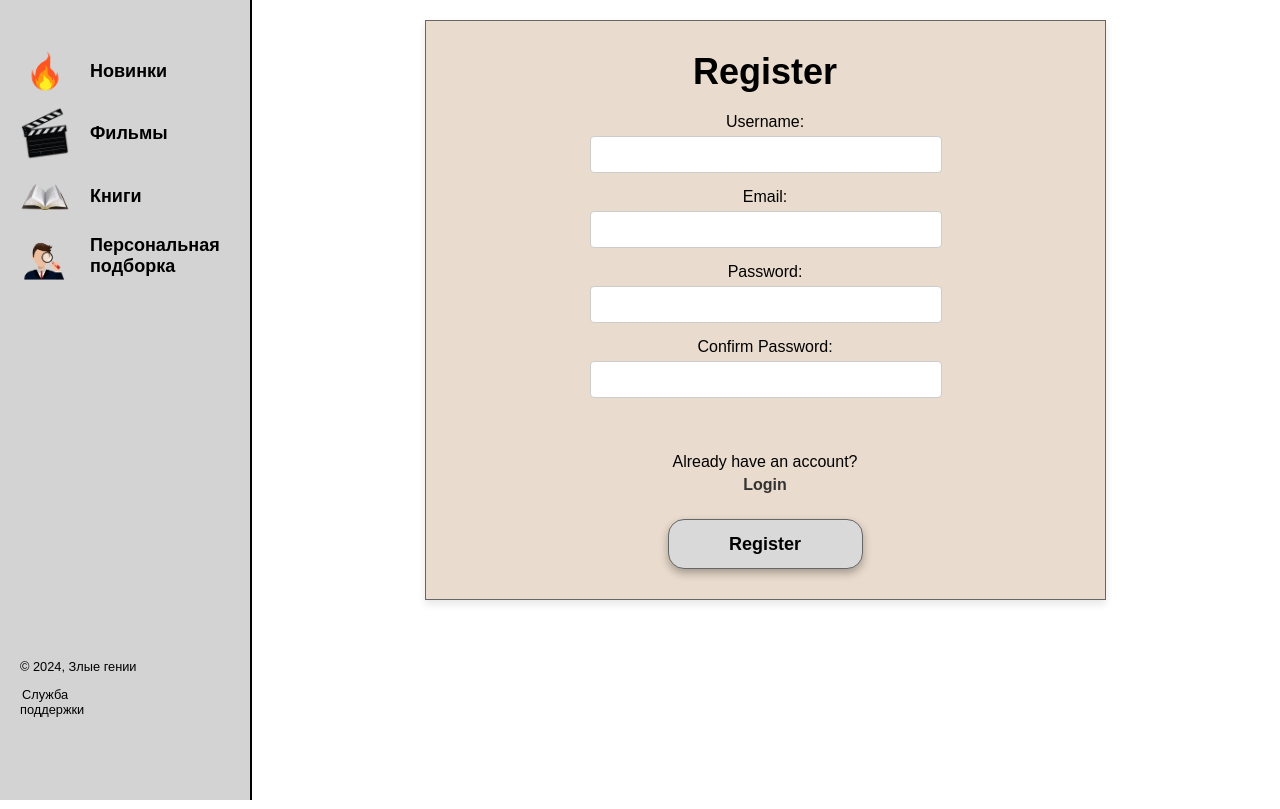
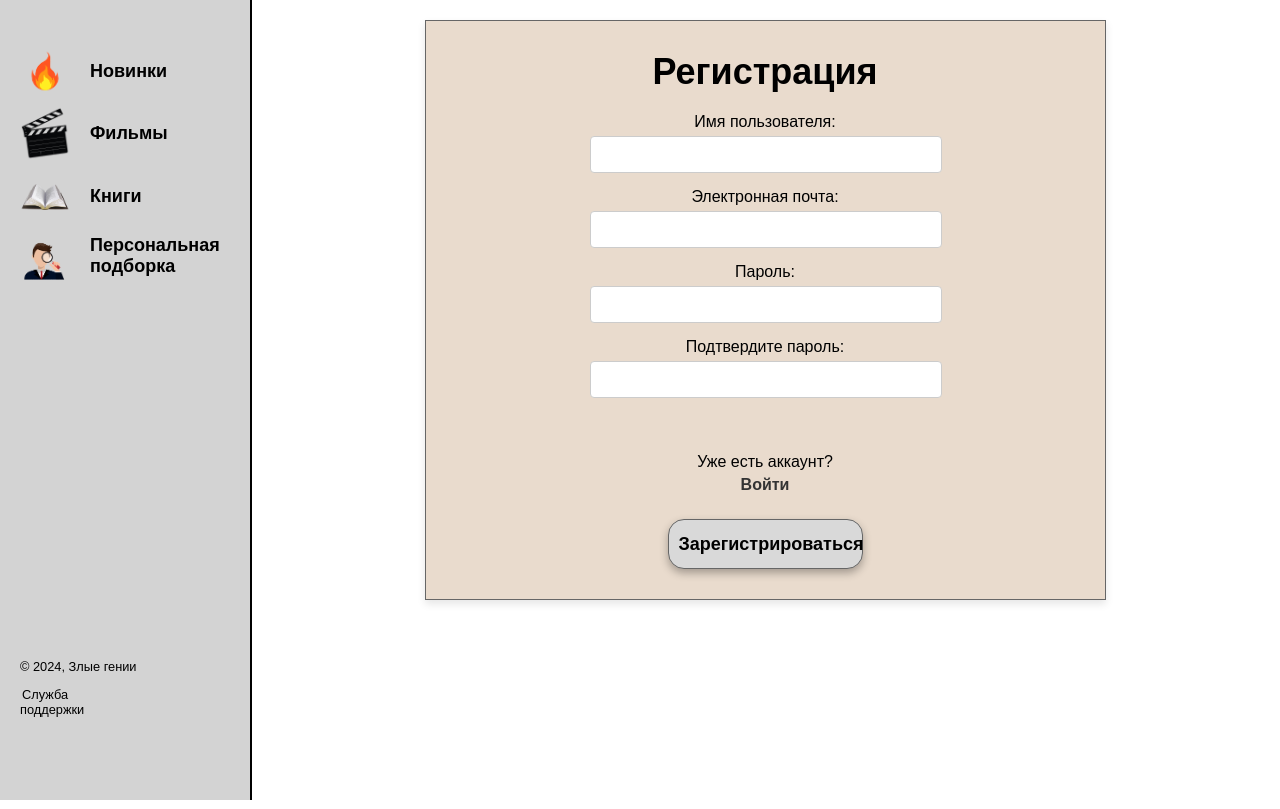
Before and after one commit to zlye-genii/project, a Django app: page /user/register/ in a window 1280 px wide. Shown: the part 70-879 px from the top of the page. Run offline with Django 5.2, Linux system fonts and the light colour scheme.

Commit message:
translate pages, fix login button

```diff
--- a/static/templates/header.html
+++ b/static/templates/header.html
@@ -67,7 +67,8 @@
     </div>
 
     <div class="user-icon">
-        <a href="/user/account">
+        {% if user.is_authenticated %}
+            <a href="#">
                 <img src="{% static 'logo/лк.png' %}" alt="Иконка пользователя">
             </a>
             <div class="user-options">
@@ -84,6 +85,16 @@
                     <li><a href="#" id="logoutButton">Выйти</a></li>
                 </ul>
             </div>
+        {% else %}
+            <a href="/user/login">
+                <img src="{% static 'logo/лк.png' %}" alt="Иконка пользователя">
+            </a>
+            <div class="user-options" style="display: none;">
+                <ul>
+                    <li><a href="/user/login">Войти</a></li>
+                </ul>
+            </div>
+        {% endif %}
     </div>
 
     <script>
--- a/user/templates/register.html
+++ b/user/templates/register.html
@@ -8,7 +8,7 @@
     <link rel="stylesheet" href="{% static 'css/global.css' %}">
     <link rel="stylesheet" href="{% static 'css/login.css' %}">
 
-    <title>Register - BookflixRecommender</title>
+    <title>BookflixRecommender</title>
 </head>
 
 <body>
@@ -18,37 +18,37 @@
         <div class="content">
             <div class="login-container">
                 <div class="top">
-                    <h2>Register</h2>
+                    <h2>Регистрация</h2>
                 </div>
                 <div class="form-wrapper">
                     <form class="login-form" id="loginForm" action="/api/user/login/" method="post">
                         {% csrf_token %}
                         <div class="form-group">
-                            <label for="username">Username:</label>
+                            <label for="username">Имя пользователя:</label>
                             <input type="text" id="username" name="username" required>
                         </div>
                         <div class="form-group">
-                            <label for="email">Email:</label>
+                            <label for="email">Электронная почта:</label>
                             <input type="email" id="email" name="email" required>
                         </div>
                         <div class="form-group">
-                            <label for="password1">Password:</label>
+                            <label for="password1">Пароль:</label>
                             <input type="password" id="password1" name="password1" required>
                         </div>
                         <div class="form-group">
-                            <label for="password2">Confirm Password:</label>
+                            <label for="password2">Подтвердите пароль:</label>
                             <input type="password" id="password2" name="password2" required>
                         </div>
                     </form>
                 </div>
                 <div class="buttons">
                     <div class="registration-prompt">
-                        <p>Already have an account?</p>
-                        <a href="/user/login/">Login</a>
+                        <p>Уже есть аккаунт?</p>
+                        <a href="/user/login/">Войти</a>
                     </div>
                     <div class="form-group">
                         <div class="button-wrapper">
-                            <button id="submitButton" class="login-button">Register</button>
+                            <button id="submitButton" class="login-button">Зарегистрироваться</button>
                         </div>
                         <div class="error-message" id="error-message"></div>
                     </div>
--- a/user/urls.py
+++ b/user/urls.py
@@ -5,7 +5,6 @@ from . import views
 urlpatterns = [
     path("login/", views.login, name="login"),
     path("register/", views.register, name="register"),
-    path('account/', views.account, name='account'),
     path('favorites/movies', views.favmovies, name='favorites'),
     path('recommendations/', views.recommendations, name='recommendations'),
     path('recommendations/result/', views.selgenerated),
--- a/user/views.py
+++ b/user/views.py
@@ -16,14 +16,6 @@ def register(request):
     if request.user.is_authenticated:
         return redirect('account')
     return render(request, 'register.html')
-
-@login_required
-def account(request):
-    ratings = request.user.profile.ratings.all()
-    ratings_data = RatingSerializer(ratings, many=True).data
-    ratings_json = JSONRenderer().render(ratings_data)
-    ratings_json_str = ratings_json.decode('utf-8')
-    return render(request, 'account.html', {'ratings': ratings_json_str})
 
 @login_required
 def favmovies(request):
--- a/utils/book.py
+++ b/utils/book.py
@@ -59,6 +59,8 @@ def _format_published_date(date_str):
 
 import re
 def remove_html_tags(text):
+    if not text:
+        return None
     clean = re.compile('<.*?>')
     return re.sub(clean, '', text)
 
@@ -76,7 +78,7 @@ def _create_book(book_id):
             return {"error": "Book not found"}, status.HTTP_404_NOT_FOUND
     authors = book_details.get("volumeInfo").get("authors")
     categories = book_details.get("volumeInfo").get("categories")
-    translated = translate([book_details.get("volumeInfo").get("title"), book_details.get("volumeInfo").get("description")])
+    translated = translate([book_details.get("volumeInfo").get("title"), remove_html_tags(book_details.get("volumeInfo").get("description"))])
     book.title = translated[0]
     book.release_date = _format_published_date(book_details.get("volumeInfo").get("publishedDate"))
     book.description = translated[1]
--- a/web/templates/search.html
+++ b/web/templates/search.html
@@ -47,7 +47,7 @@
                 {% for media in search_results %}
                 <li class="calendar-item" data-media-id="{{ media.id }}" style="cursor: pointer;">
                     <div class="calendar-item-img">
-                        {% if 'http' in media.thumbnail %}
+                        {% if 'http' in media.thumbnail or 'banner404' in media.thumbnail %}
                             <img src="{{ media.thumbnail }}" alt="{{ media.title|fix_chars }}">
                         {% else %}
                             <img src="/{{ media.thumbnail }}" alt="{{ media.title|fix_chars }}">
--- a/web/views.py
+++ b/web/views.py
@@ -64,7 +64,6 @@ def search_results(request):
 
     serialized_media = MovieSerializer(media_objects, many=True) if media_type == 'movie' else BookSerializer(media_objects, many=True)
     context = {'search_results': serialized_media.data}
-    print(context)
     return render(request, 'search.html', context)
 
 def movielist(request):
```
Also changed, not shown: user/templates/login2.html (+8 -8 lines), web/templates/novinki.html (+11 -4 lines). Lines whose indentation alone changed are shown as unchanged.
